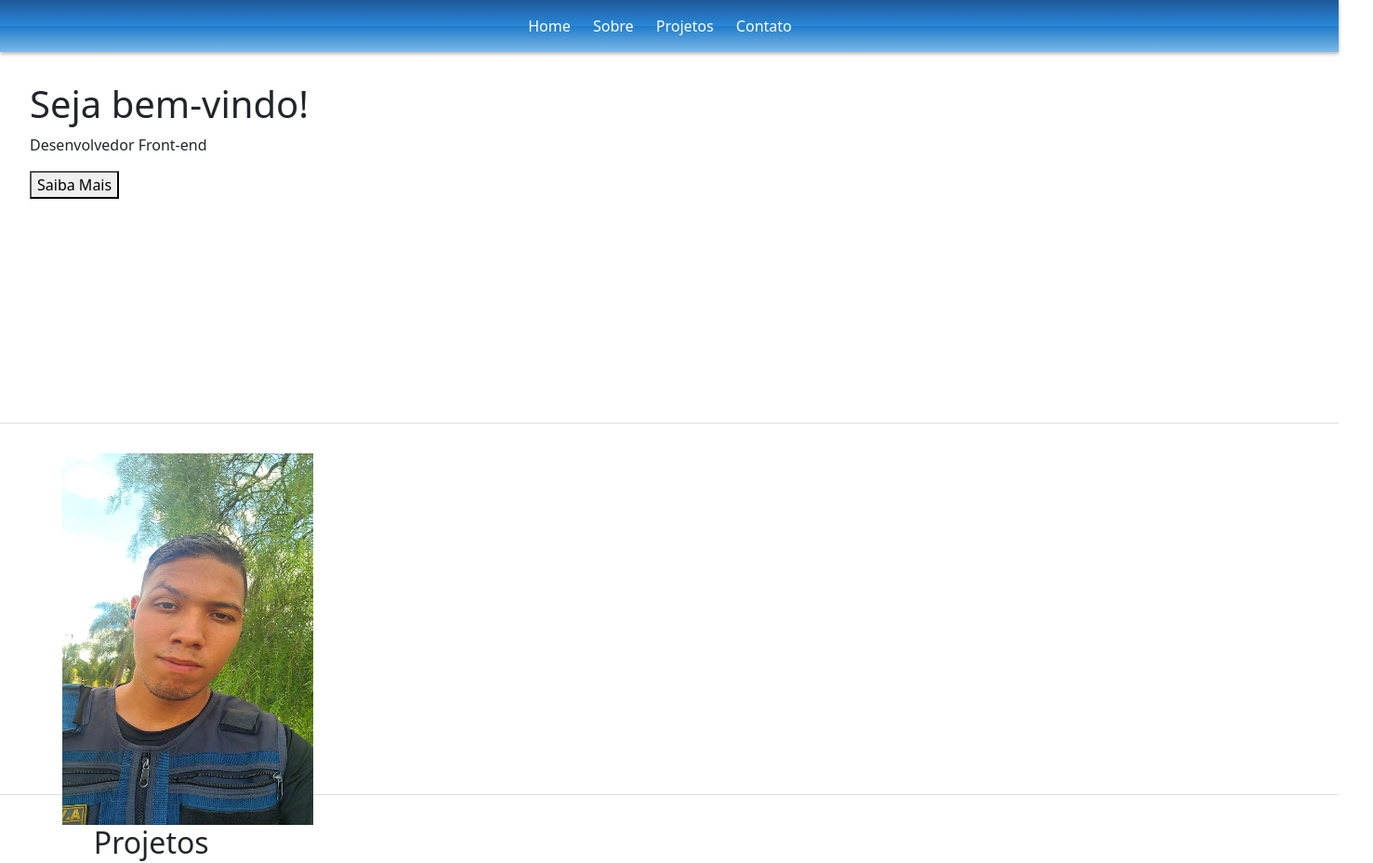
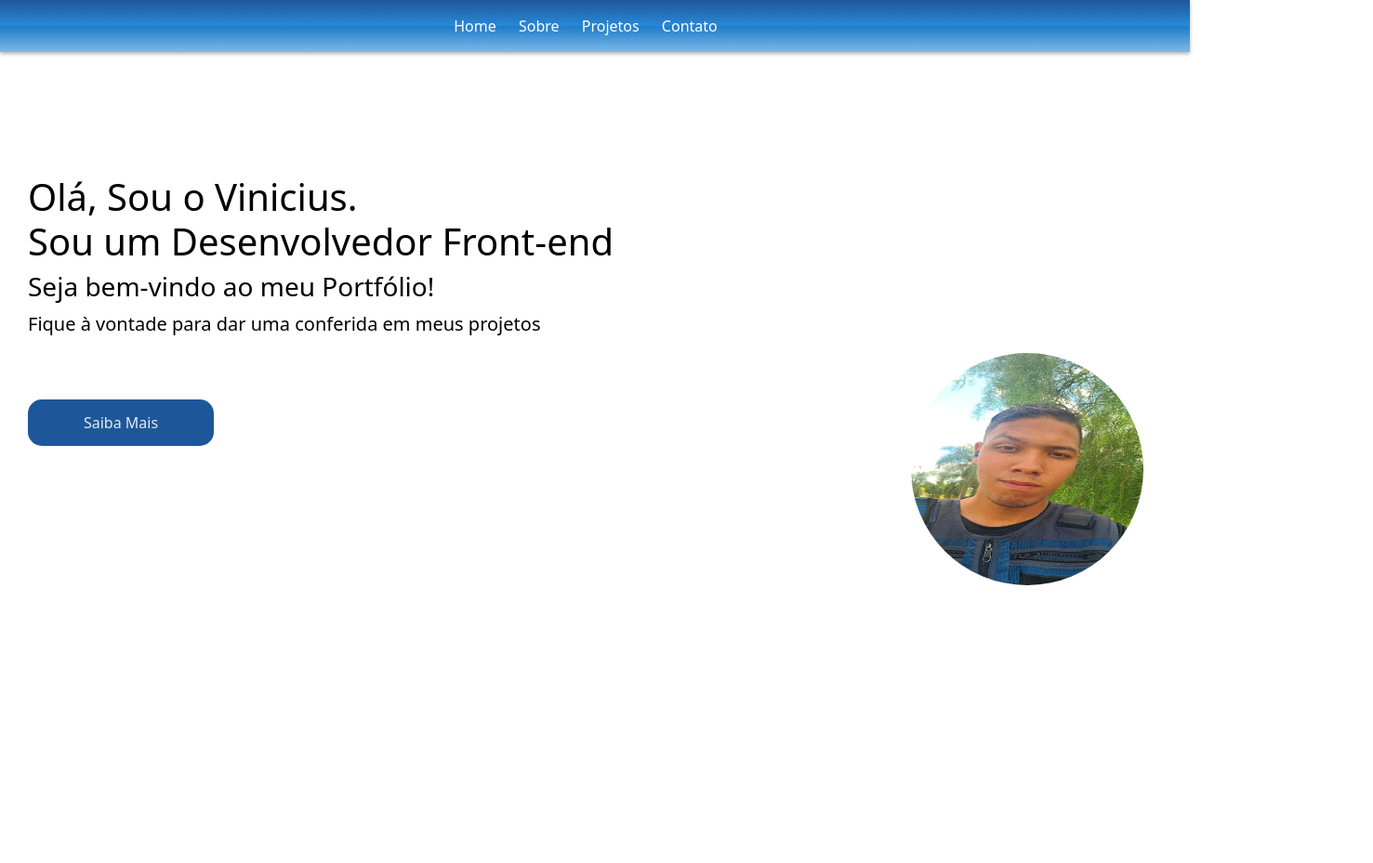
Before and after one commit to ViniNeves1/Portfolio, a plain HTML site: page index.html in a window 1280 px wide. Shown: the top 929 px of the page at 93% size, 1477 px wide, since content can reach past the window. Drawn offline with Linux system fonts and the light colour scheme.

Commit message:
Organização das seções e adição de itens na seção home

```diff
--- a/css/style.css
+++ b/css/style.css
@@ -1,8 +1,11 @@
+*, html {
+  margin: 0;
+  padding: 0;
+}
+
 body {
   font-family: Open Sans, sans-serif;
-  margin: 0;
-  padding: 0;
-  background-color: rgba(0, 0, 0, 0.788);
+  background-color: rgba(255, 255, 255, 0.788);
 }
 
 header {
@@ -37,7 +40,7 @@ section {
   padding: 2em;
   border-bottom: 1px solid #ddd;
   width: 100%;
-  height: 400px;
+  height: 900px;
 }
 
 h1, h2 {
@@ -45,15 +48,47 @@ h1, h2 {
 }
 
 #home {
+  margin-top: 100px;
+  color: black;
+  padding-left: 30px;
+  padding-right: 30px;
+}
 
+#home p {
+  font-size: 20px;
+  font-weight: 400;
+}
+
+#home img {
+  display: flex;
+  width: 250px;
+  height: 250px;
+  float: right;
+  margin-left: 20px;
+  margin-right: 20px;
+  position: relative;
+  border-radius: 160px;
+}
+
+#home button {
+  position: relative;
+  align-items: center;
+  margin-top: 50px;
+  float: left;
+  border-radius: 15px;
+  border: none;
+  background-color: #1e5799;
+  color: rgba(247, 247, 247, 0.918);
+  width: 200px;
+  height: 50px;
 }
 
 #contato {
-
+  color: black;
 }
 
 #sobre {
-  color: white;
+  color: black;
 }
 
 #sobre p {
@@ -62,13 +97,20 @@ h1, h2 {
 }
 
 #sobre img {
-  width: 300px;
-  height: 400px;
+  width: 250px;
+  height: 250px;
+  border-radius: 110px;
   float: left;
   padding: 0 15px 0 15px;
   margin-left: 20px;
   margin-right: 20px;
   position: relative;
+}
+
+#projetos {
+  margin: 0;
+  padding: 0;
+
 }
 
 #projetos h2 {
@@ -122,13 +164,17 @@ footer {
   box-shadow: 0 2px 4px rgba(0, 0, 0, 0.3);
 }
 
-@media (max-width:1440px) {
+@media (width: 500px) {
   body {
-    width: 1440px;
+    width: 500px;
   }
 
-  section {
-    width: 1440px;
+  #home {
+    margin: 25px;
+    padding: 20px;
+    display: block;
+
   }
 
+
 }
--- a/index.html
+++ b/index.html
@@ -20,8 +20,10 @@
     </header>
     <section id="home">
         <!-- Hero section -->
-        <h1>Seja bem-vindo!</h1>
-        <p>Desenvolvedor Front-end</p>
+        <h1>Olá, Sou o Vinicius. <br>Sou um Desenvolvedor Front-end</h3>
+        <h3>Seja bem-vindo ao meu Portfólio!</h3>
+        <p>Fique à vontade para dar uma conferida em meus projetos</p>
+        <img src="./imagens/Eu.jpg" alt="Vinícius">
         <button>Saiba Mais</button>
     </section>
     <section id="sobre">
```
